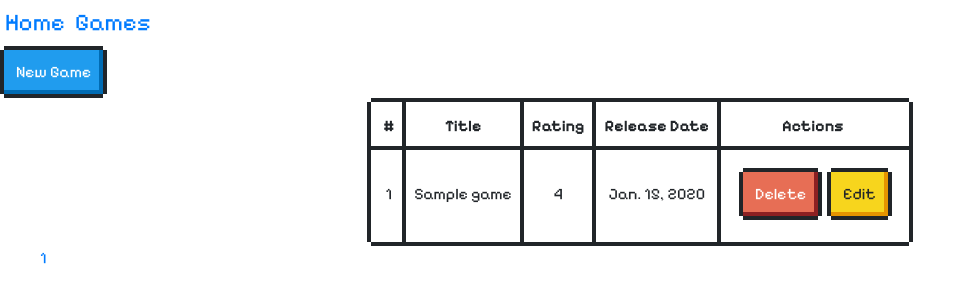
After one commit to Yoru-cyber/games_tracker, a Django app: page /tracker/games/ in a window 1280 px wide. The commit adds this page. Shown: the top 303 px of the page, without its empty margins (0-976 px from the left). Run offline with Django 5.2, Linux system fonts and the light colour scheme; tables that the repository leaves empty hold one stand-in row (values such as "Sample post").

Commit message:
improve create form, added delete operation, added pagination for games, added dotenv to manage env files

```diff
--- a/games_tracker/settings.py
+++ b/games_tracker/settings.py
@@ -11,7 +11,10 @@ https://docs.djangoproject.com/en/5.1/ref/settings/
 """
 
 from pathlib import Path
+import os
+from dotenv import load_dotenv
 
+load_dotenv()
 # Build paths inside the project like this: BASE_DIR / 'subdir'.
 BASE_DIR = Path(__file__).resolve().parent.parent
 
@@ -20,7 +23,7 @@ BASE_DIR = Path(__file__).resolve().parent.parent
 # See https://docs.djangoproject.com/en/5.1/howto/deployment/checklist/
 
 # SECURITY WARNING: keep the secret key used in production secret!
-SECRET_KEY = "django-insecure--*abi8#tvjifn8d83btqvp=ve&j8kxuz!&0#8f%8a1=mbkza46"
+SECRET_KEY = os.environ["SECRET_KEY"]
 
 # SECURITY WARNING: don't run with debug turned on in production!
 DEBUG = True
--- a/games_tracker_app/static/ui.css
+++ b/games_tracker_app/static/ui.css
@@ -5,6 +5,9 @@
   border-image-repeat: stretch;
 }
 .nes-btn {
+  border-image-repeat: stretch;
+}
+.nes-table.is-bordered {
   border-image-repeat: stretch;
 }
 .navbar {
--- a/games_tracker_app/templates/base.html
+++ b/games_tracker_app/templates/base.html
@@ -10,7 +10,7 @@
         <link rel="stylesheet" href="{% static 'styles.css' %}">
     </head>
     <body>
-        <nav class="navbar"><ul><li><a href="{% url 'tracker_home'%}">Home</a></li><li>Test</li></ul></nav>
+        <nav class="navbar"><ul><li><a href="{% url 'tracker_home'%}">Home</a></li><li><a href="{%url 'list_games'%}">Games</a></li></ul></nav>
         <main >{% block content %} {% endblock %}</main>
     </body>
 </html>
--- /dev/null
+++ b/games_tracker_app/templates/list_games.html
@@ -0,0 +1,94 @@
+{%extends 'base.html'%} {%block content %}
+<a href="{%url 'create_game'%}" class="nes-btn is-primary">New Game</a>
+<div
+  style="
+    display: flex;
+    width: 100vw;
+    justify-content: center;
+    align-items: center;
+  "
+>
+  <div class="nes-table-responsive" style="text-align: center;">
+    <table class="nes-table is-bordered is-centered">
+      <thead>
+        <tr>
+          <th>#</th>
+          <th>Title</th>
+          <th>Rating</th>
+          <th>Release Date</th>
+          <th>Actions</th>
+        </tr>
+      </thead>
+      <tbody>
+        {%for game in page_obj%}
+        <tr>
+          <td>{{game.id}}</td>
+          <td>{{game.title}}</td>
+          <td>{{game.rating}}</td>
+          <td>{{game.release_date}}</td>
+          <td>
+            <div style="display: flex; align-items: center; flex-direction: row; padding: 5px;">
+              <form
+                action="{%url 'delete_game' game.id%}"
+                method="POST"
+                onsubmit="return confirm('¿Estás seguro de que deseas eliminar este elemento?');" style="padding: 5px;"
+              >
+                {% csrf_token %}
+                <button class="nes-btn is-error" type="submit">
+                    Delete
+                </button>
+              </form>
+              <a href="" class="nes-btn is-warning">
+                Edit
+              </a>
+            </div>
+          </td>
+          {%endfor%}
+        </tr>
+      </tbody>
+    </table>
+  </div>
+</div>
+<nav aria-label="Page navigation">
+  <ul class="pagination justify-content-center" style="list-style: none">
+    {% if page_obj.has_previous %}
+    <li class="page-item">
+      <a class="page-link" href="?page=1" aria-label="First">
+        <span aria-hidden="true">&laquo;&laquo;</span>
+      </a>
+    </li>
+    <li class="page-item">
+      <a
+        class="page-link"
+        href="?page={{ page_obj.previous_page_number }}"
+        aria-label="Previous"
+      >
+        <span aria-hidden="true">&laquo;</span>
+      </a>
+    </li>
+    {% endif %} {% for num in page_obj.paginator.page_range %}
+    <li class="page-item {% if page_obj.number == num %}active{% endif %}">
+      <a class="page-link" href="?page={{ num }}">{{ num }}</a>
+    </li>
+    {% endfor %} {% if page_obj.has_next %}
+    <li class="page-item">
+      <a
+        class="page-link"
+        href="?page={{ page_obj.next_page_number }}"
+        aria-label="Next"
+      >
+        <span aria-hidden="true">&raquo;</span>
+      </a>
+    </li>
+    <li class="page-item">
+      <a
+        class="page-link"
+        href="?page={{ page_obj.paginator.num_pages }}"
+        aria-label="Last"
+      >
+        <span aria-hidden="true">&raquo;&raquo;</span>
+      </a>
+    </li>
+    {% endif %} {%endblock%}
+  </ul>
+</nav>
--- a/games_tracker_app/urls.py
+++ b/games_tracker_app/urls.py
@@ -3,5 +3,7 @@ from . import views
 
 urlpatterns = [
     path("", views.home, name="tracker_home"),
-    path("create/game", views.create_game, name="create_game"),
+    path("games/new", views.create_game, name="create_game"),
+    path("games/", views.list_games, name="list_games"),
+    path("games/delete/<int:game_id>", views.delete_game, name="delete_game")
 ]
--- a/games_tracker_app/views.py
+++ b/games_tracker_app/views.py
@@ -1,7 +1,9 @@
-from django.http import HttpResponse
-from django.shortcuts import redirect, render
+from django.http import HttpResponse, request
+from django.core.paginator import Paginator
+from django.shortcuts import get_object_or_404, redirect, render
 
 from games_tracker_app.forms import GameForm
+from games_tracker_app.models import Game
 
 
 # Create your views here.
@@ -18,3 +20,18 @@ def create_game(request):
     else:
         form = GameForm()
     return render(request, "create_game.html", {"form": form})
+
+def list_games(request):
+    games = Game.objects.order_by('id').all()  # Fetch all items
+    paginator = Paginator(games, 10)  # Show 10 items per page
+    page_number = request.GET.get("page")  # Get the current page number from the URL
+    page_obj = paginator.get_page(
+        page_number
+    )  # Get the Page object for the current page
+    return render(request, "list_games.html", {"page_obj": page_obj})
+
+def delete_game(request, game_id):
+    game = get_object_or_404(Game, id=game_id)
+    if request.method == "POST":
+        game.delete()
+        return redirect("list_games")
--- a/requirements.txt
+++ b/requirements.txt
@@ -7,4 +7,5 @@ mypy-extensions==1.0.0
 packaging==24.2
 pathspec==0.12.1
 platformdirs==4.3.6
+python-dotenv==1.0.1
 sqlparse==0.5.3
```
Also changed, not shown: games_tracker_app/templates/create_game.html (+5 -2 lines), 7 other files.
